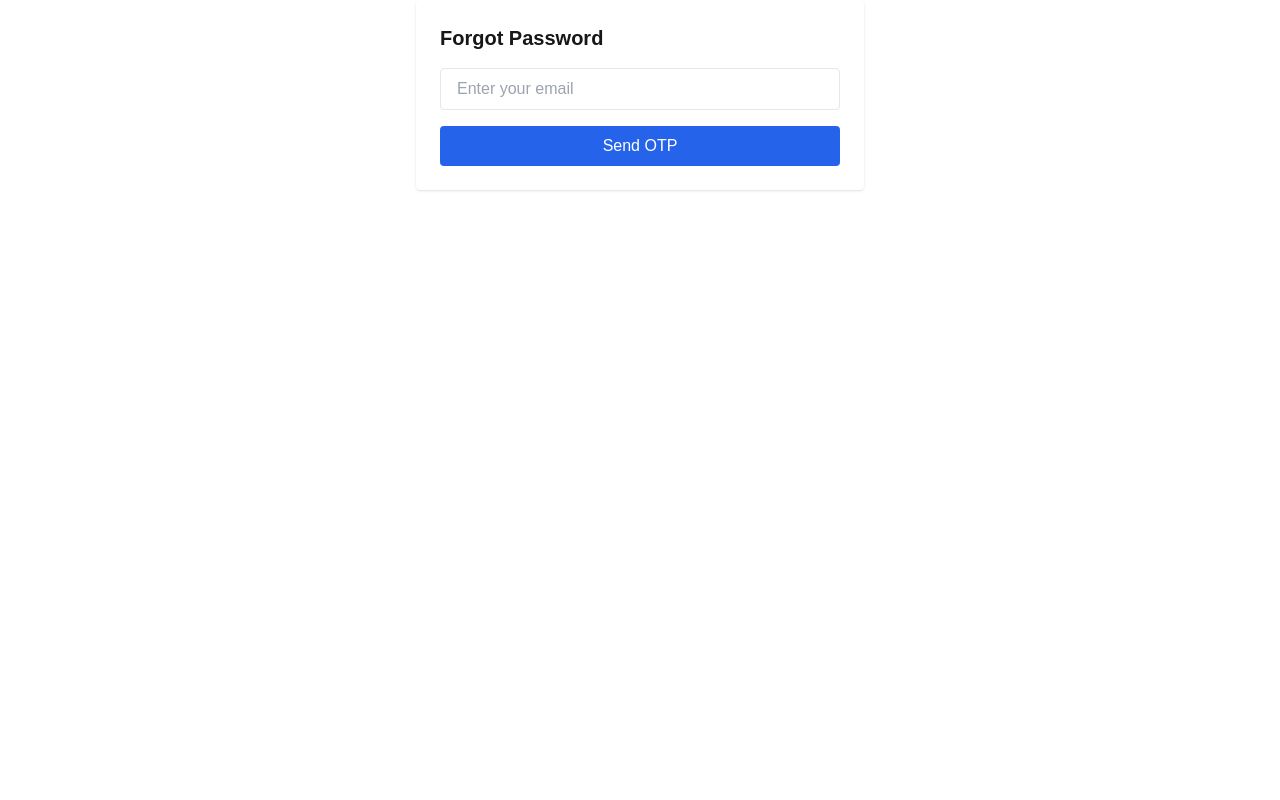
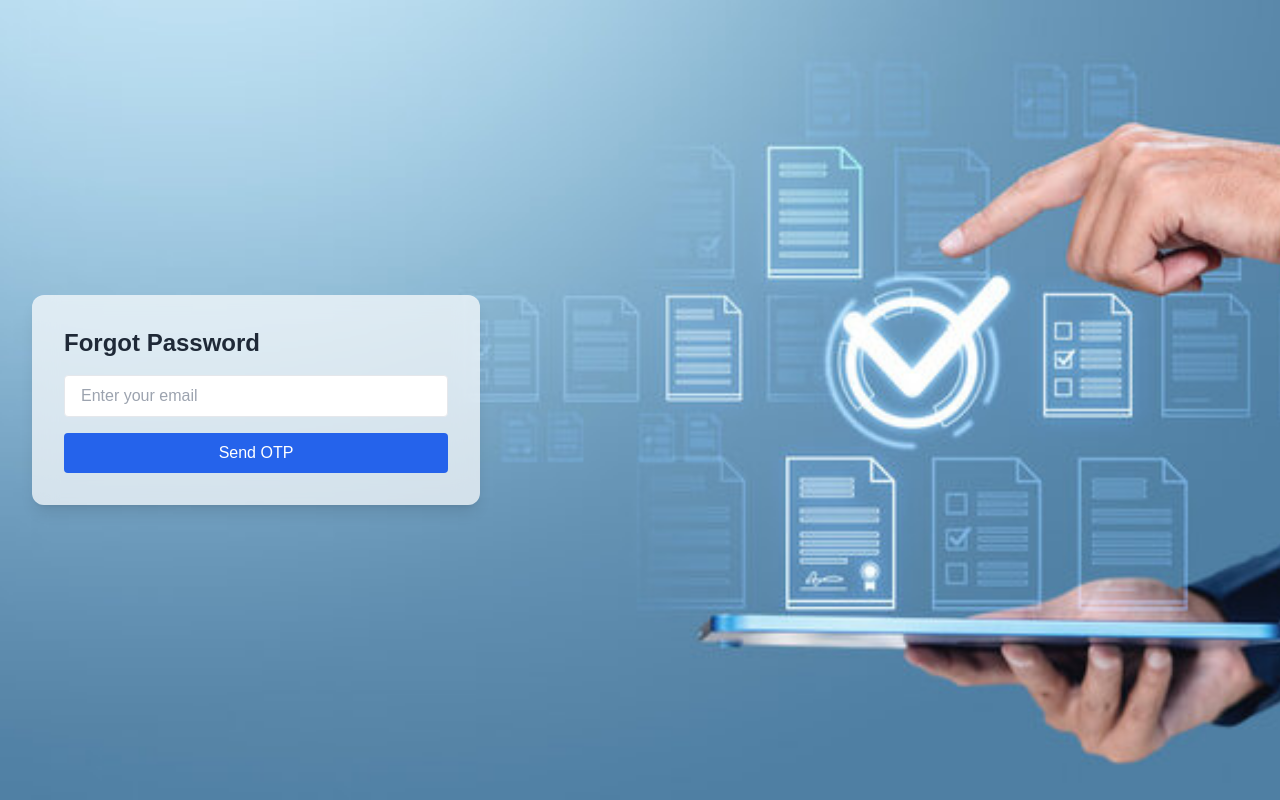
Before and after one commit to Pragyagit-07/task-management, a Next.js app in the folder task-manager-frontend/: page /forget-password in a window 1280 px wide. Built offline with nearby package versions, Linux system fonts and the light colour scheme.

Commit message:
add background image

```diff
--- a/task-manager-frontend/src/app/forget-password/page.tsx
+++ b/task-manager-frontend/src/app/forget-password/page.tsx
@@ -38,8 +38,9 @@ export default function ForgotPassword() {
   };
 
   return (
-    <div className="max-w-md mx-auto p-6 bg-white rounded shadow">
-      <h1 className="text-xl font-bold mb-4">Forgot Password</h1>
+     <div className="min-h-screen bg-login bg-cover bg-center flex items-center justify-start px-8">
+      <div className="backdrop-blur-md bg-white/70 p-8 rounded-xl shadow-lg w-full max-w-md">
+        <h1 className="text-2xl font-bold mb-4 text-gray-800">Forgot Password</h1>
 
         {step === 1 ? (
           <>
@@ -85,5 +86,7 @@ export default function ForgotPassword() {
         {message && <p className="text-green-600 mt-4">{message}</p>}
         {error && <p className="text-red-600 mt-4">{error}</p>}
       </div>
+    </div>
+
   );
 }
```
Lines whose indentation alone changed are shown as unchanged.
